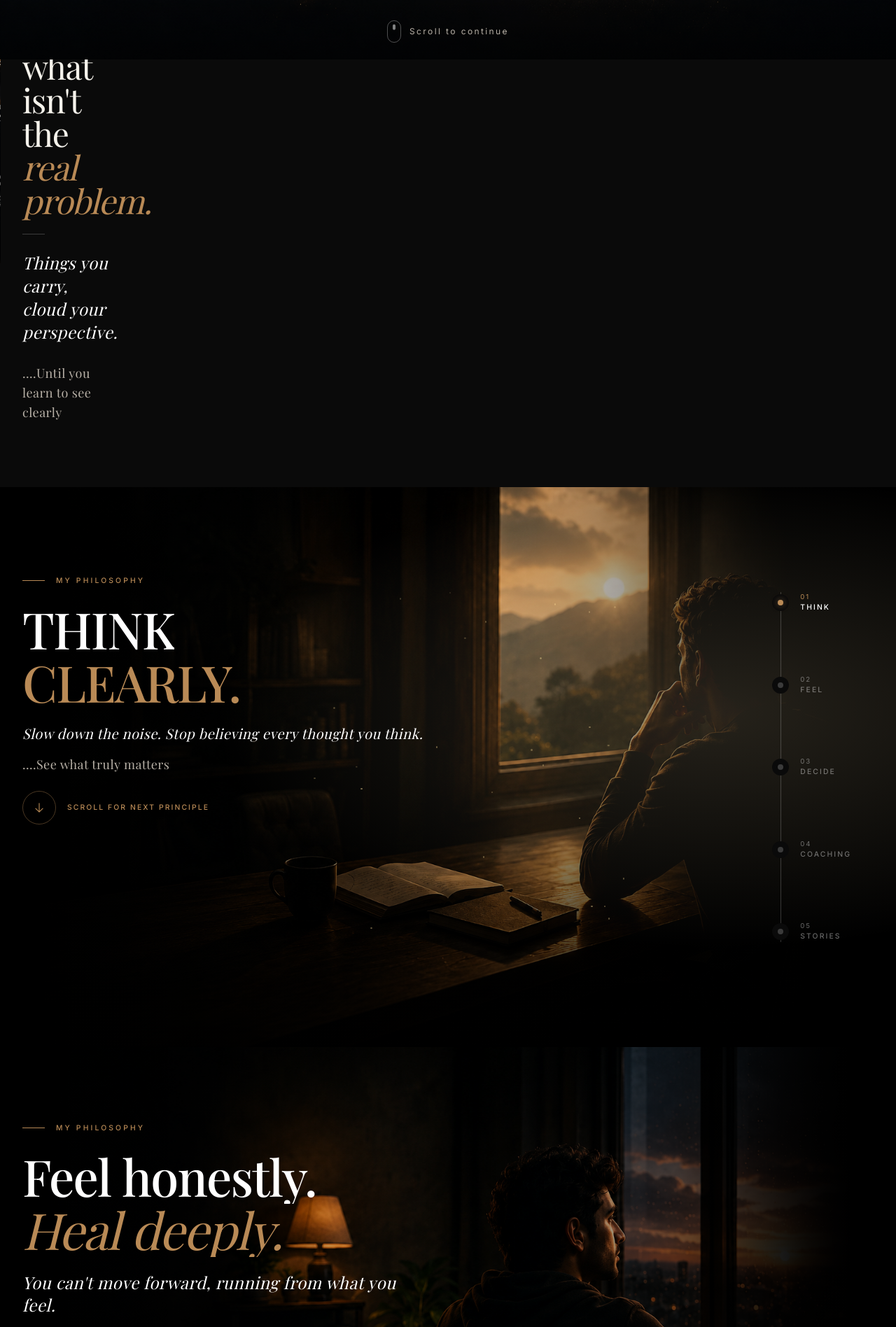
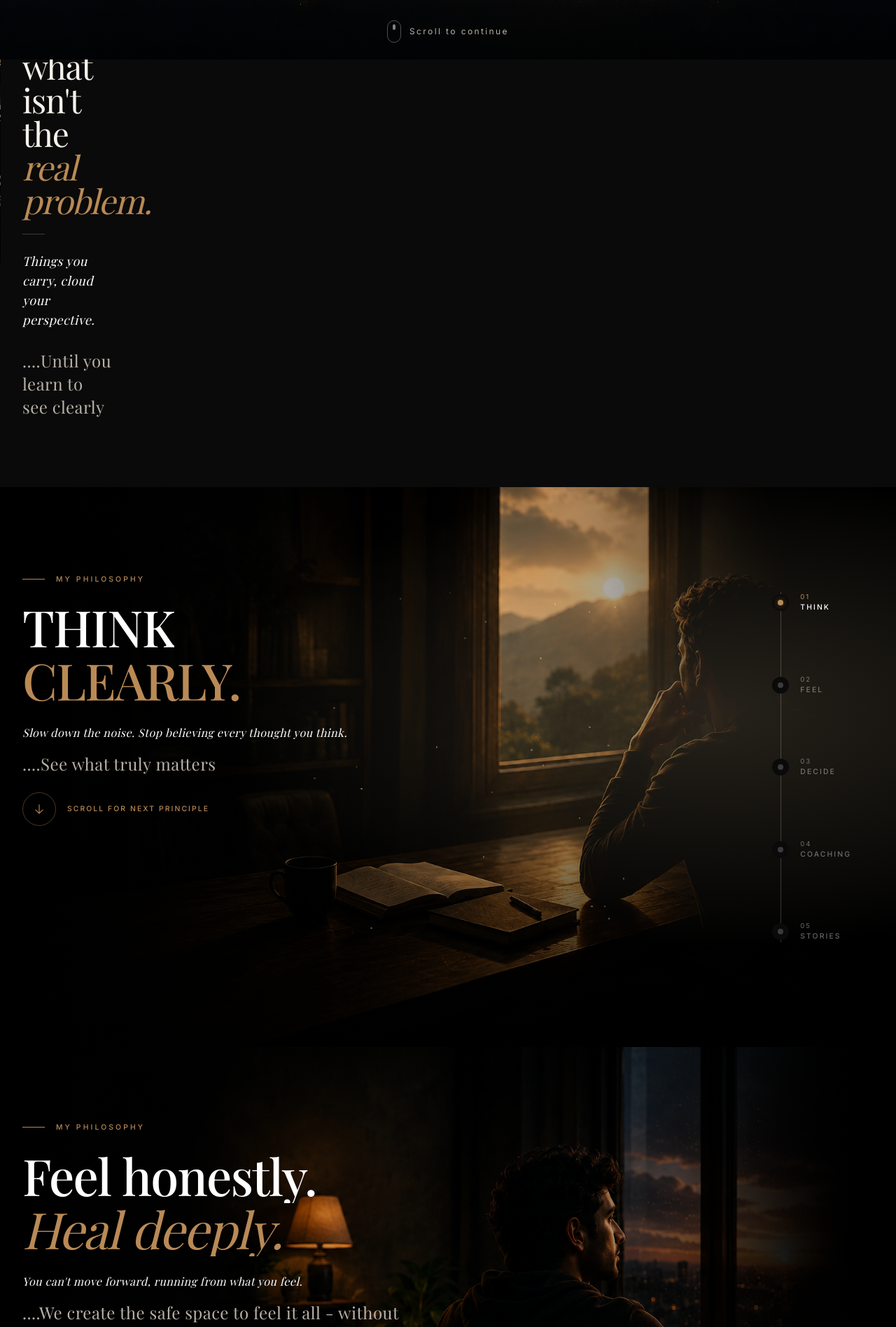
Before and after one commit to guptaaarkesh1-byte/Better-With-Aarkesh, a React (Vite) app: page / in a window 1280 px wide. Shown: the part 904-2800 px from the top of the page at 70% size. Built offline with nearby package versions, Linux system fonts and the light colour scheme; a web font is replaced by a local one.

Commit message:
UI adjustments: Navbar tab logic, button styles, hover fixes

```diff
--- a/src/components/layout/Navbar.jsx
+++ b/src/components/layout/Navbar.jsx
@@ -9,6 +9,7 @@ import { BookmarkSimple, List, X, User, LockKey, SignOut, ArrowRight } from '@ph
 import { useBooking } from '../../context/BookingContext';
 
 const NAV_LINKS = [
+  { label: 'Home', href: '/' },
   { label: 'About', href: '/#meet-aarkesh' },
   { label: 'Coaching', href: '/#coaching' },
   { label: 'LIBRARY', href: '/library' },
@@ -64,7 +65,10 @@ export default function Navbar() {
         <nav className="hidden lg:flex items-center justify-center gap-10 absolute left-1/2 -translate-x-1/2">
           {NAV_LINKS.map((link) => {
             let active = false;
-            if (link.href.includes('#')) {
+            if (link.href === '/') {
+              // Home should only be active if there is no hash
+              active = location.pathname === '/' && (!location.hash || location.hash === '');
+            } else if (link.href.includes('#')) {
               active = location.pathname === '/' && location.hash === link.href.replace('/', '');
             } else {
               active = location.pathname === link.href;
--- a/src/components/library/PerspectiveToConversationSection.jsx
+++ b/src/components/library/PerspectiveToConversationSection.jsx
@@ -66,7 +66,7 @@ export default function PerspectiveToConversationSection() {
             </button>
 
             <button
-              className="w-full sm:w-auto px-8 py-3 rounded-sm border border-[#c79c6e]/30 text-[#c79c6e]/80 bg-transparent hover:border-[#c79c6e] hover:text-[#c79c6e] transition-all duration-300 font-sans text-[0.65rem] uppercase tracking-widest font-semibold"
+              className="w-full sm:w-auto px-8 py-3 rounded-sm border transition-all duration-500 font-sans text-[0.65rem] uppercase tracking-widest font-semibold border-[#c79c6e] text-[#c79c6e] bg-transparent hover:border-transparent hover:text-black hover:bg-gradient-to-r hover:from-[#c79c6e] hover:via-[#e6c49a] hover:to-[#c79c6e] hover:shadow-[0_0_20px_rgba(199,156,110,0.3)]"
               onClick={openBookingModal}
             >
               BOOK A CONVERSATION
--- a/src/components/library/QuestionsSection.jsx
+++ b/src/components/library/QuestionsSection.jsx
@@ -167,6 +167,7 @@ export default function QuestionsSection() {
   const [activeSubTopic, setActiveSubTopic] = useState(null);
   const containerRef = useRef(null);
   const hoverTimeoutRef = useRef(null);
+  const subTopicTimeoutRef = useRef(null);
 
   const handleMouseEnter = (topicId) => {
     if (window.innerWidth < 768) return;
@@ -184,10 +185,23 @@ export default function QuestionsSection() {
     if (hoverTimeoutRef.current) {
       clearTimeout(hoverTimeoutRef.current);
     }
+    if (subTopicTimeoutRef.current) {
+      clearTimeout(subTopicTimeoutRef.current);
+    }
     hoverTimeoutRef.current = setTimeout(() => {
       setActiveTopic(null);
       setActiveSubTopic(null);
-    }, 150); // 150ms bridge gap
+    }, 300); // Increased bridge gap to 300ms
+  };
+
+  const handleSubTopicEnter = (idx) => {
+    if (window.innerWidth < 768) return;
+    if (subTopicTimeoutRef.current) {
+      clearTimeout(subTopicTimeoutRef.current);
+    }
+    subTopicTimeoutRef.current = setTimeout(() => {
+      setActiveSubTopic(idx);
+    }, 150); // Small delay to prevent accidental triggers when moving diagonally
   };
 
   const handleClick = (topicId) => {
@@ -315,7 +329,7 @@ export default function QuestionsSection() {
                     <div
                       key={idx}
                       className="border-b border-[#c79c6e]/10 last:border-0"
-                      onMouseEnter={() => setActiveSubTopic(idx)}
+                      onMouseEnter={() => handleSubTopicEnter(idx)}
                     >
                       <button className="w-full text-left font-sans text-[0.65rem] md:text-[0.7rem] text-white/90 hover:text-[#c79c6e] font-light py-3 flex gap-3 items-center transition-colors group">
                         <ArrowRight size={14} className={`transition-colors ${activeSubTopic === idx ? 'text-[#c79c6e]' : 'text-white/30 group-hover:text-[#c79c6e]'}`} weight="light" />
--- a/src/components/principles/DecidePrinciple.jsx
+++ b/src/components/principles/DecidePrinciple.jsx
@@ -20,9 +20,9 @@ export default function DecidePrinciple() {
       headlineGold="INTENTIONALLY."
       headlineGoldItalic={false}
       paragraphs={[
-        "<span class='italic text-white text-2xl'>Clarity without decision is just <br className='hidden lg:block' /> an expensive loop.</span>",
+        "<span class='italic text-white text-base'>Clarity without decision is just <br className='hidden lg:block' /> an expensive loop.</span>",
         "<span class='text-white'>We help you align your values, <br className='hidden lg:block' /> weigh what matters, and choose <br className='hidden lg:block' /> the path you're willing to walk.</span>",
-        "<span class='text-accent-gold '>....Then we help you walk it.</span>"
+        "<span class='text-accent-gold text-2xl'>....Then we help you walk it.</span>"
       ]}
       buttonText=""
       activeStep={3}
--- a/src/components/principles/FeelPrinciple.jsx
+++ b/src/components/principles/FeelPrinciple.jsx
@@ -12,8 +12,8 @@ export default function FeelPrinciple() {
       headlineGold="Heal deeply."
       headlineGoldItalic={true}
       paragraphs={[
-        "<span class='italic text-white text-2xl'>You can't move forward, running from what you feel.</span>",
-        "....We create the safe space to feel it all - without judgement"
+        "<span class='italic text-white text-base'>You can't move forward, running from what you feel.</span>",
+        "<span class='text-2xl'>....We create the safe space to feel it all - without judgement</span>"
       ]}
       buttonText=""
       activeStep={2}
--- a/src/components/principles/ThinkPrinciple.jsx
+++ b/src/components/principles/ThinkPrinciple.jsx
@@ -12,8 +12,8 @@ export default function ThinkPrinciple() {
       headlineGold="CLEARLY."
       headlineGoldItalic={false}
       paragraphs={[
-        "<span class='italic text-white'>Slow down the noise. Stop believing every thought you think.</span>",
-        "....See what truly matters"
+        "<span class='italic text-white text-base'>Slow down the noise. Stop believing every thought you think.</span>",
+        "<span class='text-2xl'>....See what truly matters</span>"
       ]}
       buttonText="SCROLL FOR NEXT PRINCIPLE"
       activeStep={1}
--- a/src/components/problem/ProblemContent.jsx
+++ b/src/components/problem/ProblemContent.jsx
@@ -61,9 +61,9 @@ export default function ProblemContent() {
       <div className="prob-divider h-[1px] w-8 bg-white/20 origin-left mb-6" />
 
       <p className="prob-paragraph text-paragraph text-base lg:text-lg font-serif font-light  tracking-wide leading-snug">
-      <span className="italic text-white text-2xl">Things you carry, cloud your perspective.</span><br />
+      <span className="italic text-white">Things you carry, cloud your perspective.</span><br />
         <br />
-        ....Until you learn to see clearly
+        <span className="text-2xl">....Until you learn to see clearly</span>
       </p>
 
     </div>
```
